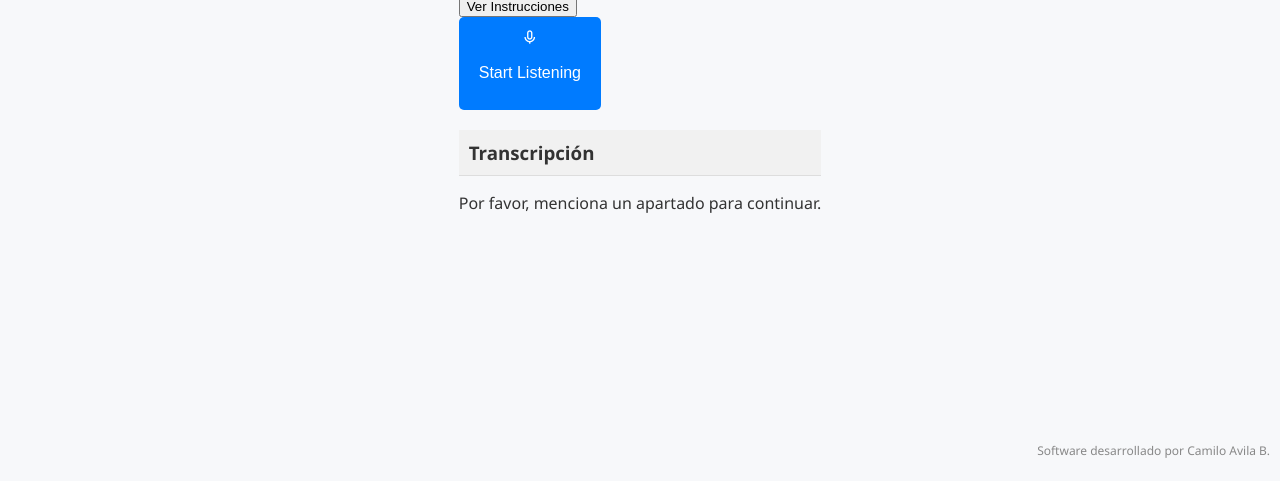
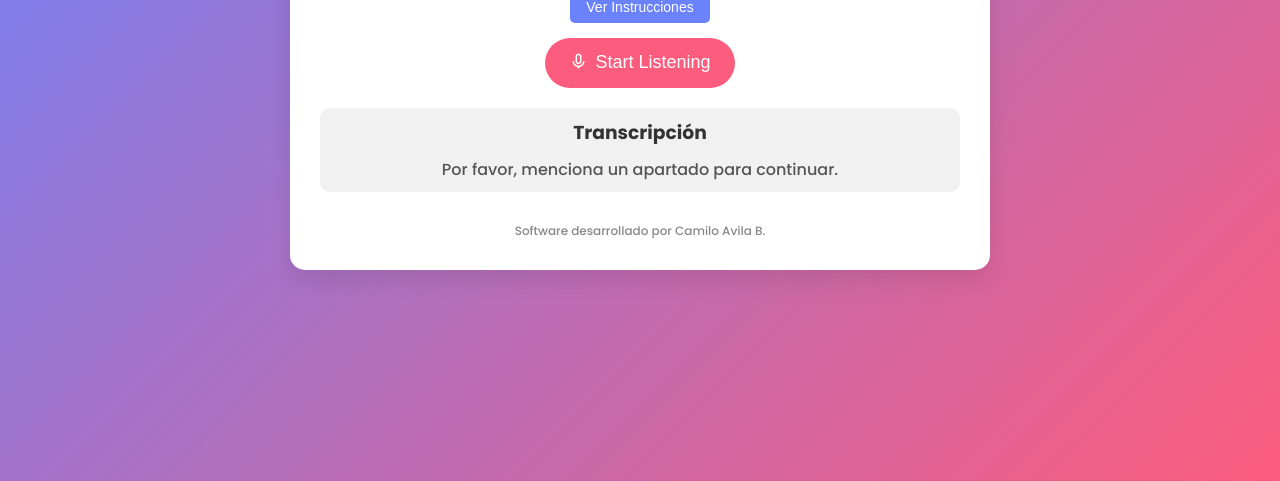
Before and after one commit to Cabiceab/MediAI-, a plain HTML site: page index.html in a window 1280 px wide. Shown: the part 319-800 px from the top of the page. Drawn offline with nearby package versions, Linux system fonts and the light colour scheme.

Commit message:
Update PedIA.css

```diff
--- a/PedIA.css
+++ b/PedIA.css
@@ -1,117 +1,133 @@
 /* General Styles */
-body {
-    font-family: 'Segoe UI', Tahoma, Geneva, Verdana, sans-serif;
-    background-color: #f7f8fa;
-    color: #333;
-    display: flex;
-    justify-content: center;
-    align-items: center;
-    height: 100vh;
+* {
+    box-sizing: border-box;
     margin: 0;
     padding: 0;
 }
 
-.container {
+body {
+    font-family: 'Poppins', sans-serif;
+    background: linear-gradient(135deg, #6A82FB, #FC5C7D);
+    color: #333;
+    height: 100vh;
+    display: flex;
+    justify-content: center;
+    align-items: center;
+}
+
+.main-container {
+    width: 100%;
+    display: flex;
+    justify-content: center;
+    align-items: center;
+}
+
+.speech-card {
     background-color: #ffffff;
     padding: 30px;
-    border-radius: 12px;
-    box-shadow: 0 5px 20px rgba(0, 0, 0, 0.1);
+    border-radius: 15px;
+    box-shadow: 0 10px 25px rgba(0, 0, 0, 0.1);
     width: 90%;
-    max-width: 600px;
+    max-width: 700px;
     text-align: center;
+    transition: transform 0.3s ease;
+}
+
+.speech-card:hover {
+    transform: scale(1.02);
 }
 
 .header h1 {
-    font-size: 28px;
+    font-size: 32px;
     color: #007bff;
-    margin-bottom: 10px;
+    margin-bottom: 20px;
+}
+
+.header .highlight {
+    color: #FC5C7D;
+}
+
+.instructions-btn {
+    background-color: #6A82FB;
+    color: white;
+    border: none;
+    padding: 8px 16px;
+    border-radius: 5px;
+    cursor: pointer;
+    font-size: 14px;
+    margin-bottom: 15px;
+    transition: background-color 0.3s;
+}
+
+.instructions-btn:hover {
+    background-color: #5C6BFB;
 }
 
 .btn {
-    background-color: #007bff;
+    background-color: #FC5C7D;
     color: white;
     border: none;
-    padding: 12px 20px;
-    border-radius: 5px;
+    padding: 14px 24px;
+    border-radius: 50px;
     cursor: pointer;
-    font-size: 16px;
+    font-size: 18px;
+    display: inline-flex;
+    align-items: center;
+    justify-content: center;
     margin-bottom: 20px;
+    transition: background-color 0.3s ease;
 }
 
 .btn:hover {
-    background-color: #0056b3;
+    background-color: #FB3D5D;
+}
+
+.icon {
+    margin-right: 8px;
 }
 
 .result {
     margin-bottom: 20px;
+    background-color: #f1f1f1;
+    padding: 10px;
+    border-radius: 10px;
 }
 
-/* Ocultar apartados inicialmente */
-.apartado {
-    display: none;
-    margin-top: 20px;
-    text-align: left;
+.result h3 {
+    margin-bottom: 10px;
+    color: #333;
 }
 
-/* Campos dentro de los apartados, ocultos inicialmente */
-.campo {
-    display: none; /* Los campos dentro de cada apartado están ocultos inicialmente */
-    margin-bottom: 10px;
+.resultText {
+    font-size: 16px;
+    color: #555;
 }
 
-.campo label {
-    font-weight: bold;
-}
-
-.campo span {
-    margin-left: 10px;
-    font-style: italic;
-}
-
-#apartadoLista {
+.apartado-lista {
     margin-top: 20px;
 }
 
-#apartadoLista ul {
+.apartado-lista ul {
     list-style-type: none;
     padding: 0;
 }
 
-#apartadoLista ul li {
-    background-color: #f1f1f1;
-    padding: 10px;
-    margin-bottom: 5px;
+.apartado-lista ul li {
+    background-color: #FC5C7D;
+    color: white;
+    padding: 12px;
+    margin-bottom: 8px;
     cursor: pointer;
+    border-radius: 5px;
+    transition: background-color 0.3s;
 }
 
-#apartadoLista ul li:hover {
-    background-color: #e2e2e2;
+.apartado-lista ul li:hover {
+    background-color: #FB3D5D;
 }
 
-/* Estilos para el footer */
 .footer {
-    position: fixed;
-    bottom: 10px;
-    right: 10px;
+    margin-top: 30px;
     font-size: 12px;
     color: #888;
 }
-
-/* Títulos de los apartados (h3) */
-h3 {
-    cursor: pointer; /* Permitir que los títulos sean interactivos */
-    padding: 10px;
-    background-color: #f1f1f1;
-    margin: 0;
-    border-bottom: 1px solid #ddd;
-}
-
-/* Estilos para los campos dentro de los apartados */
-.campos {
-    padding: 10px;
-    background-color: #f9f9f9;
-}
-
-.campos .campo {
-    padding: 5px;
-}
```
